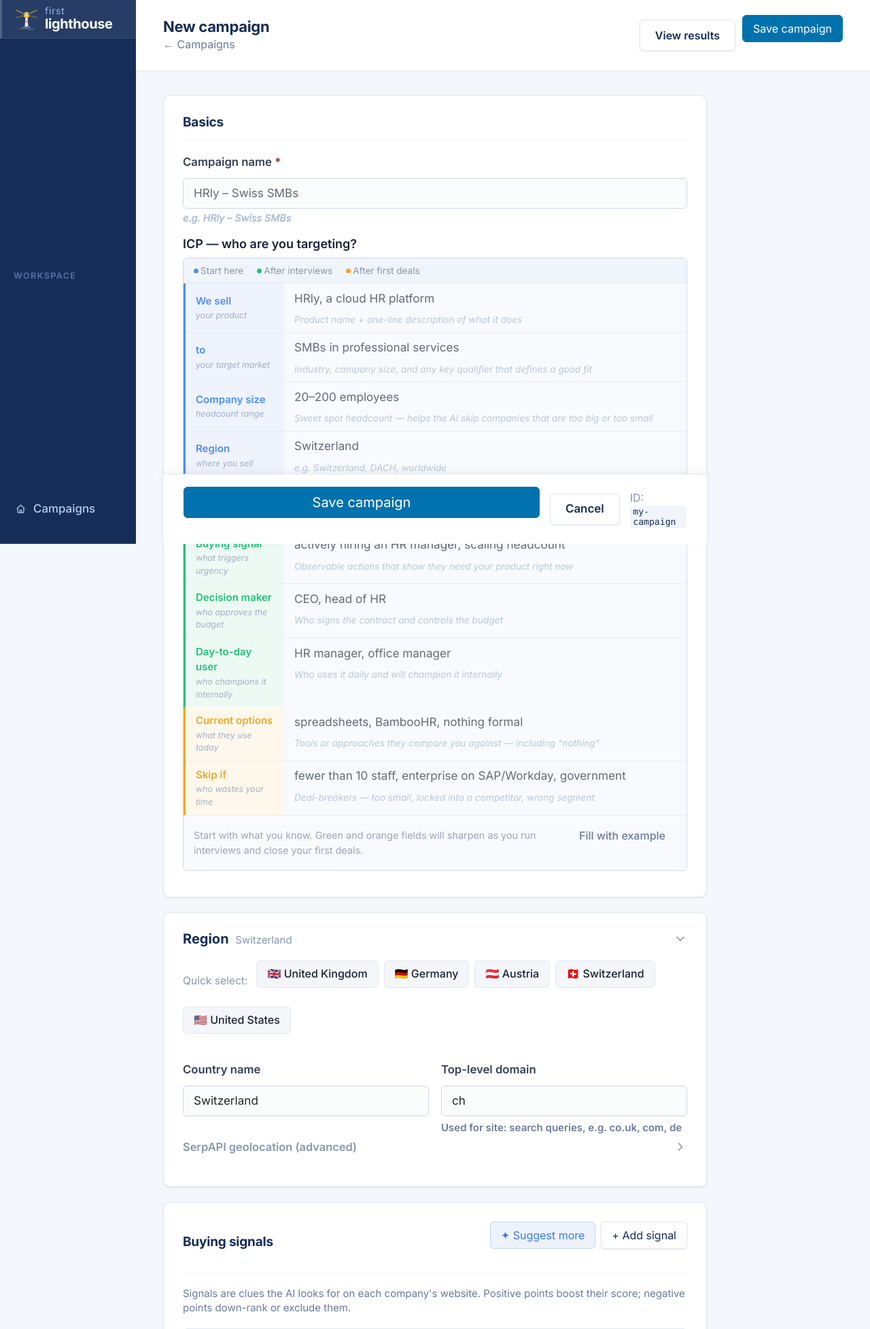
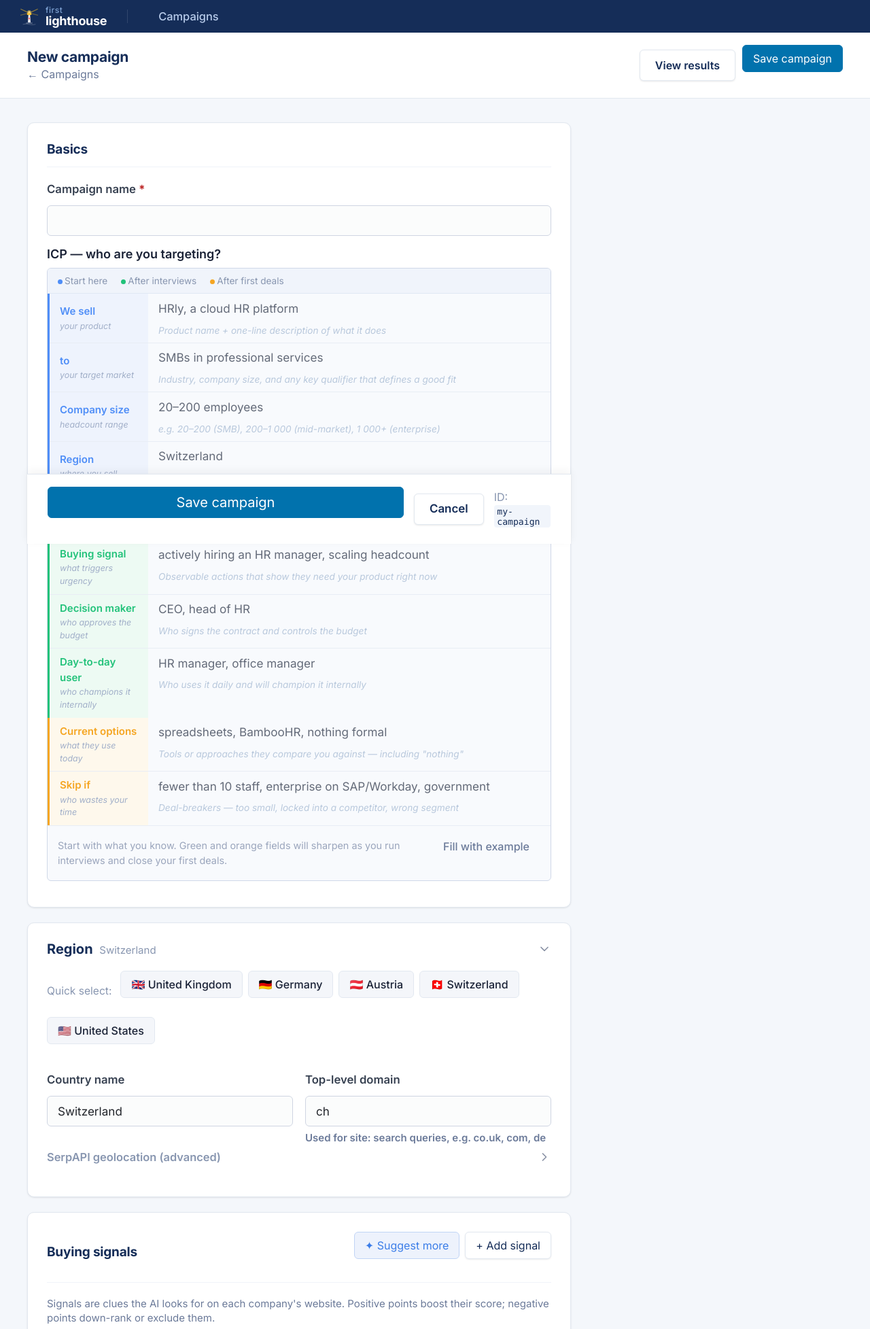
Before and after one commit to tstjep/firstlighthouse, a FastAPI app: page /campaigns/new in a window 1280 px wide. Shown: the top 1955 px of the page at 68% size. Run offline with FastAPI, Linux system fonts and the light colour scheme; some libraries are stand-ins or nearby versions.

Commit message:
feat: replace sidebar with top bar; minor ICP/UX tweaks
- Swap 200px sidebar for slim 48px top nav bar — more horizontal space for content
- Fix campaign card delete button form layout (display:flex vs display:contents)
- Remove placeholder from campaign name field
- Update company size ICP hint to show SMB/mid-market/enterprise ranges
- Update sticky page-header top offset to 48px for new top bar height

Co-Authored-By: Claude Sonnet 4.6 <noreply@anthropic.com>

```diff
--- a/frontend/templates/base.html
+++ b/frontend/templates/base.html
@@ -49,108 +49,104 @@
 
     /* ── Shell ────────────────────────────────────────────────────────── */
     .app-shell {
-      display: grid;
-      grid-template-columns: 200px 1fr;
+      display: flex;
+      flex-direction: column;
       min-height: 100vh;
     }
 
-    /* ── Sidebar ──────────────────────────────────────────────────────── */
-    .sidebar {
+    /* ── Top bar ──────────────────────────────────────────────────────── */
+    .topbar {
       background: var(--brand);
-      color: #b8cceb;
-      padding: 0 0 1.5rem;
+      display: flex;
+      align-items: center;
+      gap: 1.5rem;
+      padding: 0 1.5rem;
+      height: 48px;
+      position: sticky;
+      top: 0;
+      z-index: 10;
+      flex-shrink: 0;
+    }
+
+    .topbar-logo {
+      display: flex;
+      align-items: center;
+      gap: 0.55rem;
+      text-decoration: none;
+      flex-shrink: 0;
+    }
+
+    .topbar-logo .wordmark {
       display: flex;
       flex-direction: column;
-      gap: 0.15rem;
-      position: sticky;
-      top: 0;
-      height: 100vh;
-      overflow-y: auto;
+      line-height: 1.1;
     }
-
-    /* Logo area */
-    .sidebar-logo {
-      display: flex;
-      align-items: center;
-      gap: 0.65rem;
-      padding: 1.25rem 1rem 1rem;
-      text-decoration: none;
-      border-bottom: 1px solid rgba(255,255,255,.07);
-      margin-bottom: 0.75rem;
-    }
-
-    .sidebar-logo .mark { flex-shrink: 0; }
-
-    .sidebar-logo .wordmark {
-      display: flex;
-      flex-direction: column;
-      line-height: 1.15;
-    }
-    .sidebar-logo .wordmark .w1 {
-      font-size: 0.7rem;
+    .topbar-logo .wordmark .w1 {
+      font-size: 0.6rem;
       font-weight: 500;
       color: #7fa3d4;
       letter-spacing: 0.04em;
       text-transform: lowercase;
     }
-    .sidebar-logo .wordmark .w2 {
-      font-size: 1rem;
+    .topbar-logo .wordmark .w2 {
+      font-size: 0.9rem;
       font-weight: 700;
       color: #fff;
-      letter-spacing: -0.4px;
+      letter-spacing: -0.3px;
     }
 
-    /* Nav items */
-    .sidebar-section {
-      font-size: 0.63rem;
-      font-weight: 700;
-      letter-spacing: 0.1em;
-      text-transform: uppercase;
-      color: #4d6da0;
-      padding: 0 1rem;
-      margin: 0.85rem 0 0.2rem;
+    .topbar-divider {
+      width: 1px;
+      height: 20px;
+      background: rgba(255,255,255,.12);
+      flex-shrink: 0;
     }
 
-    .sidebar a {
+    .topbar-nav {
       display: flex;
       align-items: center;
-      gap: 0.55rem;
-      padding: 0.42rem 1rem;
-      border-radius: 0;
-      font-size: 0.845rem;
+      gap: 0.15rem;
+      flex: 1;
+    }
+
+    .topbar-nav a {
+      display: flex;
+      align-items: center;
+      gap: 0.4rem;
+      padding: 0.3rem 0.75rem;
+      border-radius: var(--radius-sm);
+      font-size: 0.82rem;
       font-weight: 500;
       text-decoration: none;
       color: #b8cceb;
       transition: background 0.12s, color 0.12s;
-      border-left: 3px solid transparent;
     }
-
-    .sidebar a:hover  { background: rgba(255,255,255,.08); color: #e8f0ff; border-left-color: rgba(255,255,255,.2); }
-    .sidebar a.active { background: rgba(255,255,255,.12); color: #fff;    border-left-color: var(--accent); }
+    .topbar-nav a:hover  { background: rgba(255,255,255,.1); color: #e8f0ff; }
+    .topbar-nav a.active { background: rgba(255,255,255,.15); color: #fff; }
 
     /* ── Main content ─────────────────────────────────────────────────── */
     .main-area {
       display: flex;
       flex-direction: column;
-      min-height: 100vh;
+      flex: 1;
     }
 
     .page-header {
       background: var(--surface);
       border-bottom: 1px solid var(--border);
-      padding: 1.1rem 2rem;
+      padding: 0.9rem 2rem;
       display: flex;
       align-items: center;
       justify-content: space-between;
       gap: 1rem;
       position: sticky;
-      top: 0;
+      top: 48px;
       z-index: 5;
     }
 
     .page-header h1 {
       margin: 0;
-      font-size: 1.1rem;
+      font-size: 1.05rem;
       font-weight: 700;
       color: var(--brand);
       letter-spacing: -0.3px;
@@ -573,8 +569,6 @@
 
     /* ── Responsive ───────────────────────────────────────────────────── */
     @media (max-width: 768px) {
-      .app-shell { grid-template-columns: 1fr; }
-      .sidebar { height: auto; position: static; flex-direction: row; flex-wrap: wrap; padding: 0.5rem; }
       .page-content { padding: 1rem; }
       .form-row, .form-row-3 { grid-template-columns: 1fr; }
     }
@@ -583,47 +577,35 @@
 <body>
 <div class="app-shell">
 
-  <!-- ── Sidebar ── -->
-  <nav class="sidebar">
-    <a href="/" class="sidebar-logo">
-      <!-- Lighthouse mark -->
-      <svg class="mark" width="32" height="32" viewBox="0 0 32 32" fill="none" xmlns="http://www.w3.org/2000/svg">
-        <!-- light beams (behind tower) -->
+  <!-- ── Top bar ── -->
+  <nav class="topbar">
+    <a href="/" class="topbar-logo">
+      <svg width="26" height="26" viewBox="0 0 32 32" fill="none" xmlns="http://www.w3.org/2000/svg">
         <path d="M16 10 L1 3"  stroke="#fbbf24" stroke-width="1.4" stroke-linecap="round" opacity="0.55"/>
         <path d="M16 10 L0 14" stroke="#fbbf24" stroke-width="1.4" stroke-linecap="round" opacity="0.35"/>
         <path d="M16 10 L31 3" stroke="#fbbf24" stroke-width="1.4" stroke-linecap="round" opacity="0.55"/>
         <path d="M16 10 L32 14" stroke="#fbbf24" stroke-width="1.4" stroke-linecap="round" opacity="0.35"/>
-        <!-- tower body -->
         <path d="M13.5 27 L14.5 13 L17.5 13 L18.5 27 Z" fill="white" opacity="0.92"/>
-        <!-- red band -->
         <path d="M14.3 18.5 L17.7 18.5 L17.5 21.5 L14.5 21.5 Z" fill="#f87171" opacity="0.9"/>
-        <!-- lantern room -->
         <rect x="12" y="10" width="8" height="3.5" rx="1" fill="#fbbf24"/>
-        <!-- light glow -->
         <circle cx="16" cy="8.5" r="3.5" fill="#fde68a" opacity="0.5"/>
         <circle cx="16" cy="8.5" r="2"   fill="#fbbf24"/>
         <circle cx="16" cy="8.5" r="1"   fill="white"/>
-        <!-- base platform -->
         <rect x="10" y="27" width="12" height="2.5" rx="1.25" fill="rgba(255,255,255,0.25)"/>
-        <!-- water line -->
         <path d="M5 30.5 Q10.5 29 16 30.5 Q21.5 32 27 30.5" stroke="rgba(255,255,255,0.2)" stroke-width="1.5" stroke-linecap="round" fill="none"/>
       </svg>
-
       <span class="wordmark">
         <span class="w1">first</span>
         <span class="w2">lighthouse</span>
       </span>
     </a>
 
-    <span class="sidebar-section">Workspace</span>
-    <a href="/" class="{{ 'active' if request.url.path == '/' else '' }}">
-      <svg width="15" height="15" fill="none" viewBox="0 0 24 24" stroke="currentColor" stroke-width="2">
-        <path d="M3 12l2-2m0 0l7-7 7 7M5 10v10a1 1 0 001 1h3m10-11l2 2m-2-2v10a1 1 0 01-1 1h-3m-6 0a1 1 0 001-1v-4a1 1 0 011-1h2a1 1 0 011 1v4a1 1 0 001 1m-6 0h6"/>
-      </svg>
-      Campaigns
-    </a>
+    <div class="topbar-divider"></div>
 
-    {% block sidebar_extra %}{% endblock %}
+    <nav class="topbar-nav">
+      <a href="/" class="{{ 'active' if request.url.path == '/' else '' }}">Campaigns</a>
+      {% block topbar_extra %}{% endblock %}
+    </nav>
   </nav>
 
   <!-- ── Main ── -->
--- a/frontend/templates/campaigns.html
+++ b/frontend/templates/campaigns.html
@@ -21,9 +21,9 @@
       <a href="/campaigns/{{ c.id }}/run" role="button" class="btn-sm">▶ Run</a>
       <a href="/campaigns/{{ c.id }}/results" role="button" class="secondary btn-sm">Results</a>
       <a href="/campaigns/{{ c.id }}/edit" role="button" class="secondary btn-sm">Edit</a>
-      <form method="post" action="/campaigns/{{ c.id }}/delete" style="display:contents;"
+      <form method="post" action="/campaigns/{{ c.id }}/delete" style="margin:0; margin-left:auto; display:flex;"
             onsubmit="return confirm('Delete {{ c.name }}? This cannot be undone.')">
-        <button type="submit" class="btn-sm btn-danger" style="margin-left:auto;">Delete</button>
+        <button type="submit" class="btn-sm btn-danger">Delete</button>
       </form>
     </div>
   </div>
--- a/frontend/templates/editor.html
+++ b/frontend/templates/editor.html
@@ -44,7 +44,7 @@
       <h2>Basics</h2>
     </div>
 
-    {{ field("Campaign name", "name", campaign.name, placeholder="HRly – Swiss SMBs", required=True) }}
+    {{ field("Campaign name", "name", campaign.name, required=True) }}
 
     <div>
       <span style="display:flex; align-items:baseline; justify-content:space-between; gap:0.5rem; margin-bottom:0.35rem;">
@@ -90,7 +90,7 @@
             </div>
             <div style="flex:1; display:flex; flex-direction:column;">
               <input id="icp_size" type="text" placeholder="20–200 employees" style="border:none; background:transparent; padding:0.5rem 0.75rem 0.25rem; font-size:0.82rem; outline:none;" oninput="rebuildIcp(); updateHint(this)">
-              <span class="icp-hint">Sweet spot headcount — helps the AI skip companies that are too big or too small</span>
+              <span class="icp-hint">e.g. 20–200 (SMB), 200–1 000 (mid-market), 1 000+ (enterprise)</span>
             </div>
           </div>
           <div style="display:flex; align-items:stretch; gap:0; border-bottom:1px solid #e8edf5;">
```
